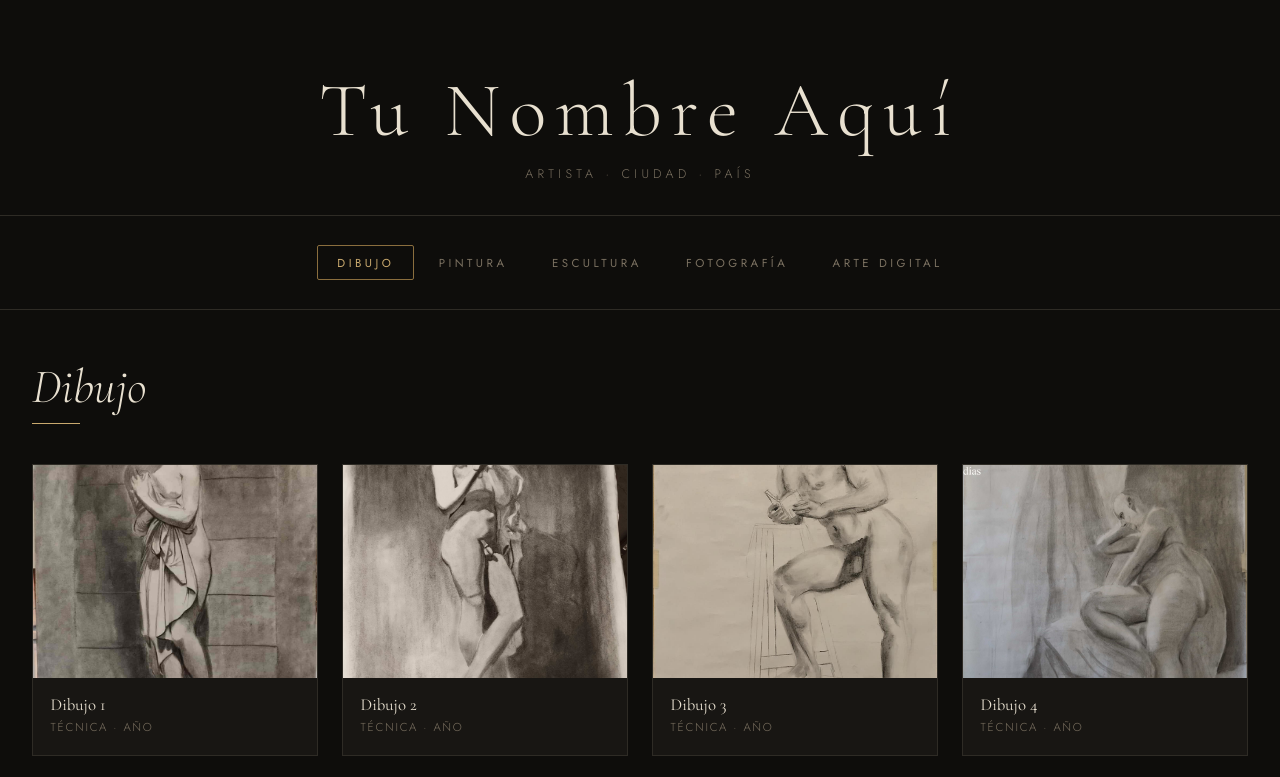
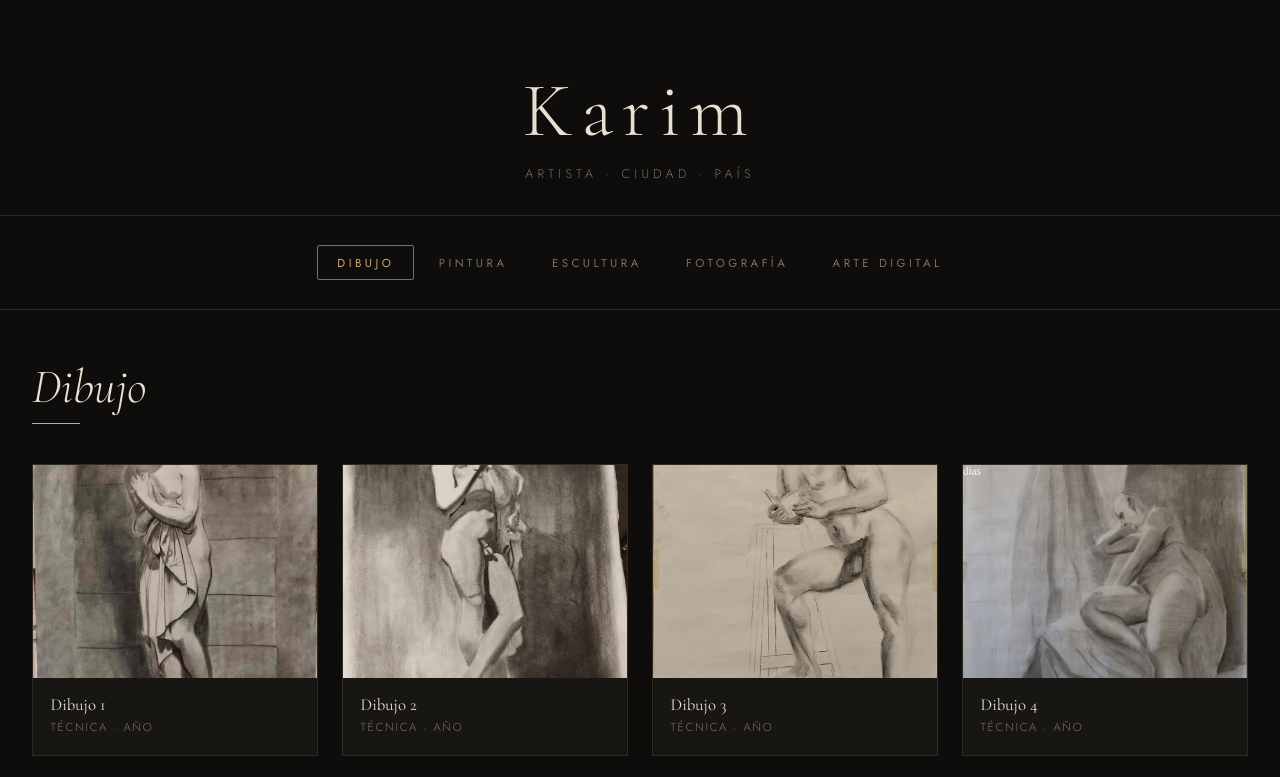
Before and after one commit to karimgrx/karimgrx.github.io, a plain HTML site: page index.html in a window 1280 px wide. Shown: the top 777 px of the page. Drawn offline with nearby package versions, Linux system fonts and the light colour scheme.

Commit message:
Update header name to 'Karim'

```diff
--- a/index.html
+++ b/index.html
@@ -296,7 +296,7 @@
        CABECERA — Cambia el nombre y la descripción
        ============================================================ -->
   <header>
-    <h1>Tu Nombre Aquí</h1>
+    <h1>Karim</h1>
     <p>Artista · Ciudad · País</p>
   </header>
 
```
